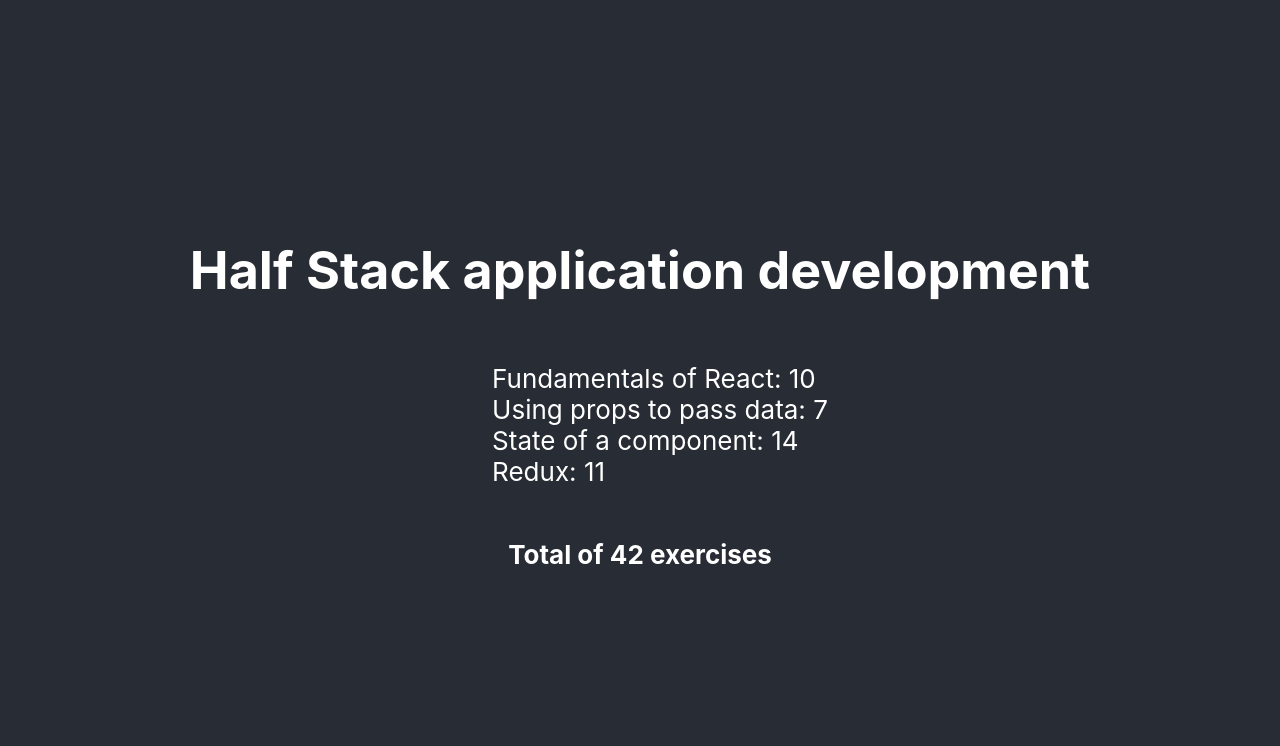
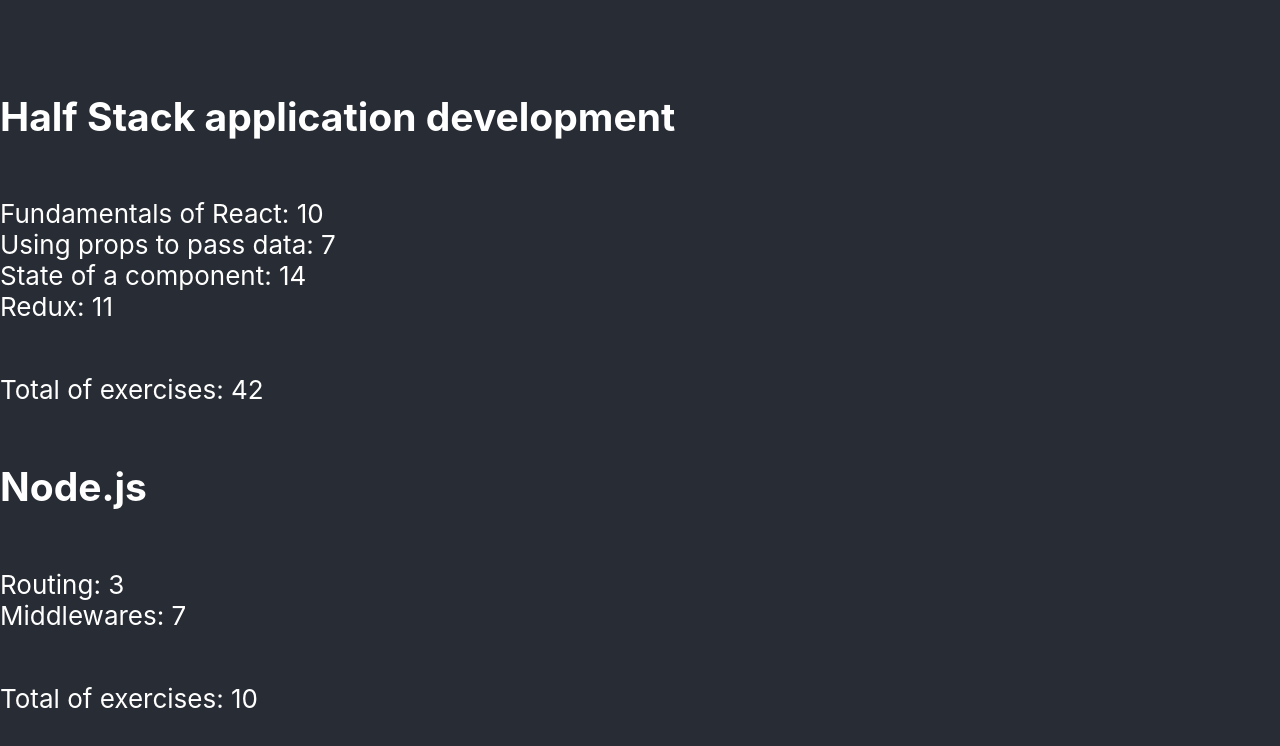
Before and after one commit to TBT50/FSopen, a React (Create React App) app: page / in a window 1280 px wide. Shown: the top 746 px of the page. Built offline with nearby package versions, Linux system fonts and the light colour scheme.

Commit message:
Add more courses

```diff
--- a/src/App.css
+++ b/src/App.css
@@ -1,5 +1,5 @@
 .App {
-  text-align: center;
+  text-align: left;
 }
 
 .App-logo {
@@ -7,37 +7,18 @@
   pointer-events: none;
 }
 
-@media (prefers-reduced-motion: no-preference) {
-  .App-logo {
-    animation: App-logo-spin infinite 20s linear;
-  }
-}
-
 .App-header {
   background-color: #282c34;
   min-height: 100vh;
   display: flex;
   flex-direction: column;
-  align-items: center;
   justify-content: center;
   font-size: calc(10px + 2vmin);
   color: white;
 }
 
-.App-link {
-  color: #61dafb;
-}
-
-@keyframes App-logo-spin {
-  from {
-    transform: rotate(0deg);
-  }
-  to {
-    transform: rotate(360deg);
-  }
-}
-
 ul {
   list-style-type: none;
   text-align: left;
+  padding: 0;
 }
--- a/src/App.tsx
+++ b/src/App.tsx
@@ -1,40 +1,19 @@
 import "./App.css";
 
-const course = {
-  id: 1,
-  name: "Half Stack application development",
-  parts: [
-    {
-      name: "Fundamentals of React",
-      exercises: 10,
-      id: 1,
-    },
-    {
-      name: "Using props to pass data",
-      exercises: 7,
-      id: 2,
-    },
-    {
-      name: "State of a component",
-      exercises: 14,
-      id: 3,
-    },
-    {
-      name: "Redux",
-      exercises: 11,
-      id: 4,
-    },
-  ],
+import { courses } from "./courses";
+
+function App() {
+  const sumExercises = (parts: any) => {
+    return parts.reduce((acc: any, value: any) => acc + value.exercises, 0);
   };
-function App() {
-  const sumOfExercises = course.parts.reduce(
-    (acc, value) => acc + value.exercises,
-    0
-  );
+
   return (
     <div className="App">
       <header className="App-header">
-        <h1>{course.name}</h1>
+        {courses.map((course) => {
+          return (
+            <>
+              <h2>{course.name}</h2>
               <ul>
                 {course.parts.map((part) => {
                   return (
@@ -44,9 +23,10 @@ function App() {
                   );
                 })}
               </ul>
-        <p>
-          <strong>Total of {sumOfExercises} exercises</strong>
-        </p>
+              <p>Total of exercises: {sumExercises(course.parts)}</p>
+            </>
+          );
+        })}
       </header>
     </div>
   );
--- /dev/null
+++ b/src/courses.ts
@@ -0,0 +1,44 @@
+export const courses = [
+  {
+    name: "Half Stack application development",
+    id: 1,
+    parts: [
+      {
+        name: "Fundamentals of React",
+        exercises: 10,
+        id: 1,
+      },
+      {
+        name: "Using props to pass data",
+        exercises: 7,
+        id: 2,
+      },
+      {
+        name: "State of a component",
+        exercises: 14,
+        id: 3,
+      },
+      {
+        name: "Redux",
+        exercises: 11,
+        id: 4,
+      },
+    ],
+  },
+  {
+    name: "Node.js",
+    id: 2,
+    parts: [
+      {
+        name: "Routing",
+        exercises: 3,
+        id: 1,
+      },
+      {
+        name: "Middlewares",
+        exercises: 7,
+        id: 2,
+      },
+    ],
+  },
+];
```
Lines whose indentation alone changed are shown as unchanged.
